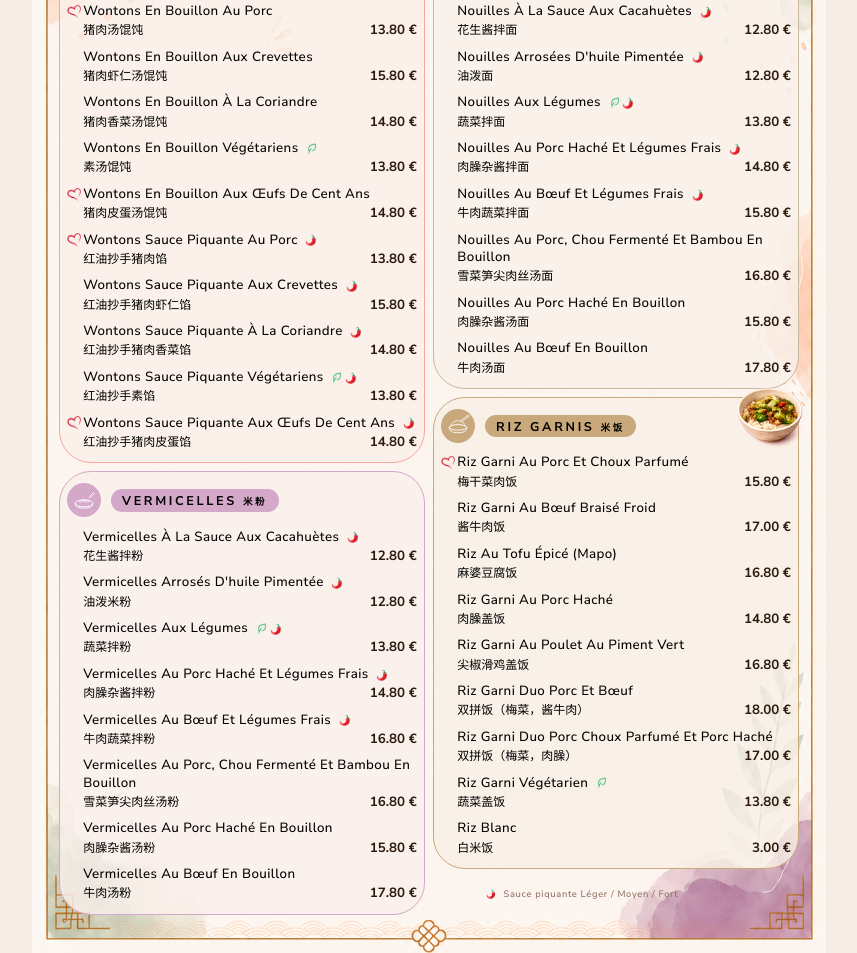
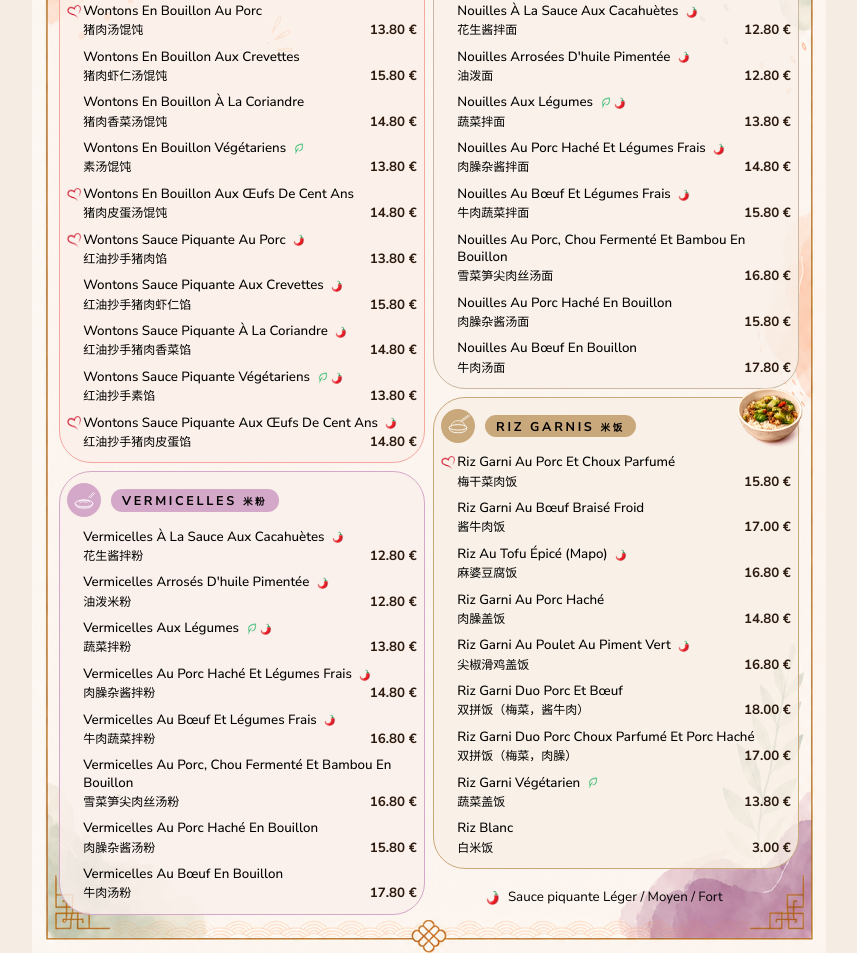
Before and after one commit to srichez888/hanbaobao-menu, a website: page index.html in a window 1280 px wide. Shown: the part 170-1123 px from the top of the page, without its empty margins (211-1068 px from the left). Drawn offline with nearby package versions, Linux system fonts and the light colour scheme.

Commit message:
no message

```diff
--- a/index.html
+++ b/index.html
@@ -204,7 +204,6 @@
     font-size: 10pt;
     font-weight: 500;
     color: #000000;
-    letter-spacing: 0.3pt;
     line-height: 1.3;
     text-transform: capitalize;
   }
@@ -330,11 +329,10 @@
     align-items: center;
     gap: 2mm;
     position: absolute;
-    font-size: 7pt;
-    color: #8D6E63;
-    letter-spacing: 0.5pt;
-    font-weight: 500;
-  }
+    font-size: 10pt;
+    color: black;
+    font-weight: 400;
+}
 
   .page-note-icon {
     height: 1.1em;
--- a/menu.json
+++ b/menu.json
@@ -388,7 +388,10 @@
             "cn": "麻婆豆腐饭",
             "en": "Mapo tofu rice"
           },
-          "price": "16.80"
+          "price": "16.80",
+          "tags": [
+            "spicy"
+          ]
         },
         {
           "name": {
@@ -404,7 +407,10 @@
             "cn": "尖椒滑鸡盖饭",
             "en": "Green Chili Chicken Rice Bowl"
           },
-          "price": "16.80"
+          "price": "16.80",
+          "tags": [
+            "spicy"
+          ]
         },
         {
           "name": {
```
